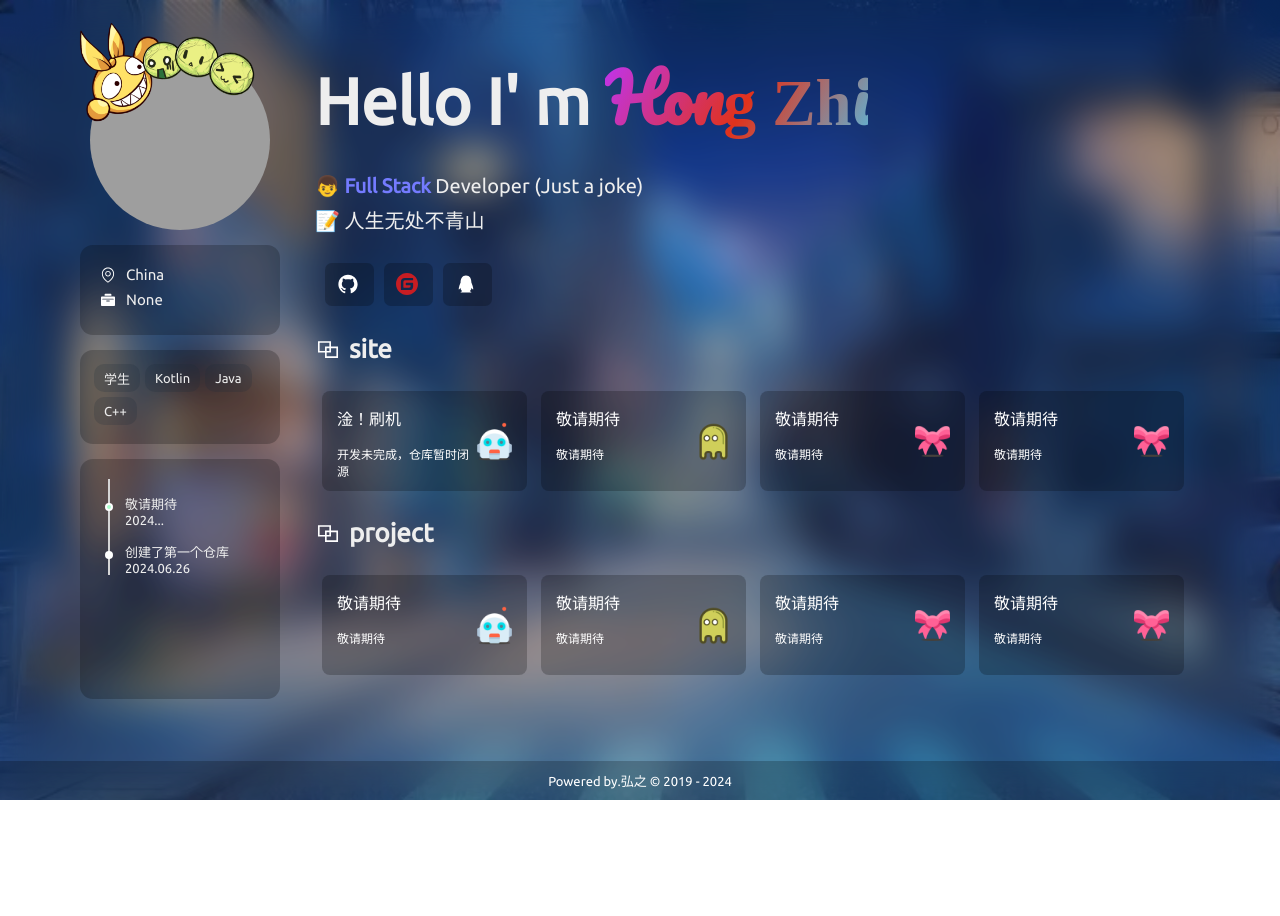
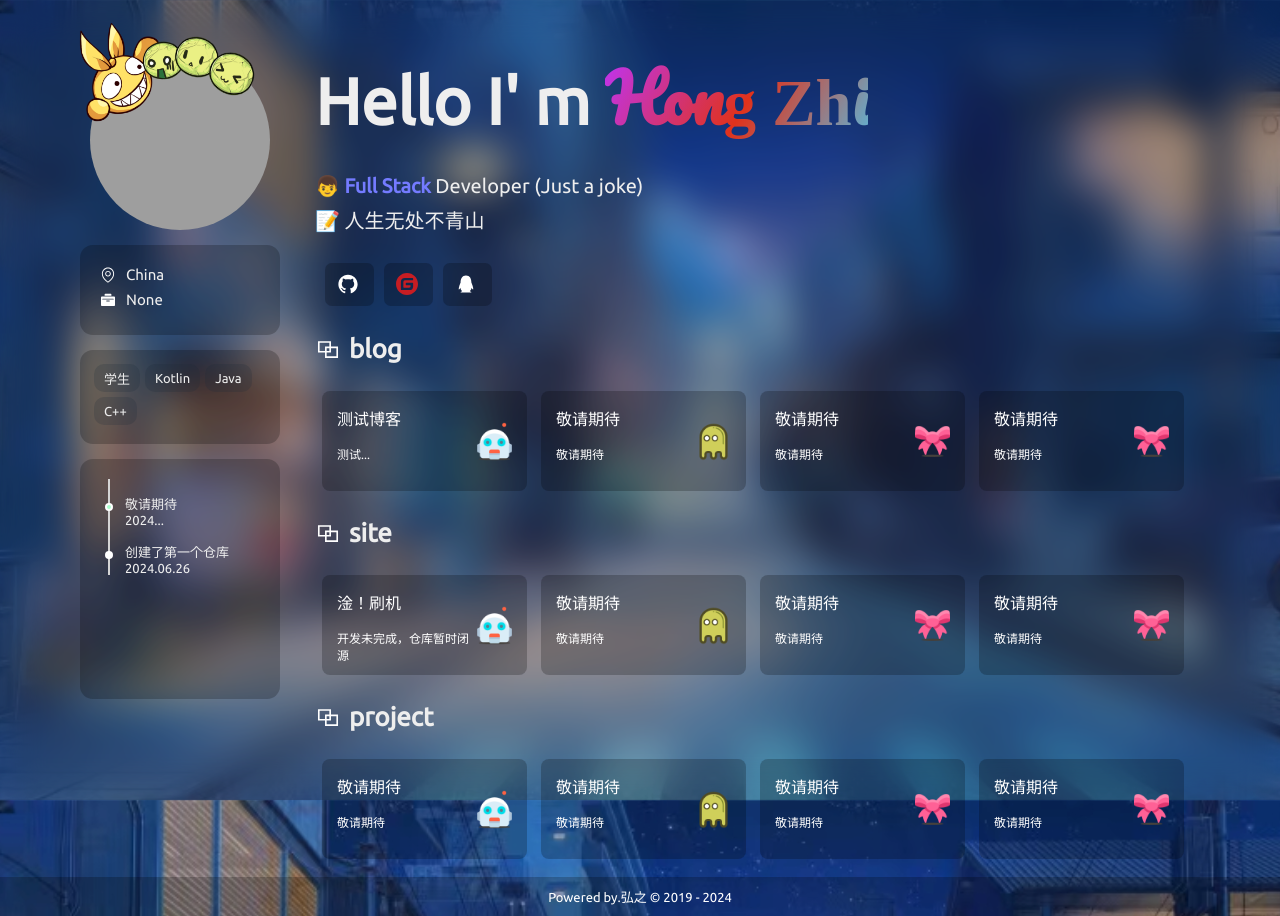
Before and after one commit to HongZhi-d/HongZhi-d.github.io, a plain HTML site: page index.html in a window 1280 px wide. Before the commit the page ends 800 px from the top, so only its background shows below. Drawn offline with Linux system fonts and the light colour scheme; grey boxes are pictures that could not be loaded; a script that the page names is missing.

Commit message:
Update index.html

```diff
--- a/index.html
+++ b/index.html
@@ -126,6 +126,51 @@
 
             <content>
                 <div class="title"><svg t="1705257422086" class="icon" viewBox="0 0 1024 1024" version="1.1"
+                    xmlns="http://www.w3.org/2000/svg" p-id="1891">
+                    <path
+                        d="M629.333333 202.666667v213.333333h277.333334v448h-512v-213.333333h-277.333334v-448h512z m213.333334 277.333333h-213.333334v170.666667h-170.666666v149.333333h384v-320z m-277.333334-213.333333h-384v320h213.333334v-170.666667h170.666666v-149.333333z m0 213.333333h-106.666666v106.666667h106.666666v-106.666667z"
+                        p-id="1892"></path>
+                </svg>blog </div>
+            <div class="projectList"><a class="projectItem a" target="_blank" href="./Blog/blog_first.html">
+                    <div class="projectItemLeft">
+                        <h1>测试博客</h1>
+                        <p>测试...</p>
+                    </div>
+                    <div class="projectItemRight">
+                        <img src="./static/img/i1.png" alt="">
+                    </div>
+
+                </a><a class="projectItem a" target="_blank" href="">
+                    <div class="projectItemLeft">
+                        <h1>敬请期待</h1>
+                        <p>敬请期待</p>
+                    </div>
+                    <div class="projectItemRight">
+                        <img src="./static/img/i2.png" alt="">
+                    </div>
+
+                </a>
+                <a class="projectItem a" target="_blank" href="">
+                    <div class="projectItemLeft">
+                        <h1>敬请期待</h1>
+                        <p>敬请期待</p>
+                    </div>
+                    <div class="projectItemRight">
+                        <img src="./static/img/i4.png" alt="">
+                    </div>
+
+                </a><a class="projectItem a" target="_blank" href="">
+                    <div class="projectItemLeft">
+                        <h1>敬请期待</h1>
+                        <p>敬请期待</p>
+                    </div>
+                    <div class="projectItemRight">
+                        <img src="./static/img/i4.png" alt="">
+                    </div>
+
+                </a>
+            </div>
+                <div class="title"><svg t="1705257422086" class="icon" viewBox="0 0 1024 1024" version="1.1"
                         xmlns="http://www.w3.org/2000/svg" p-id="1891">
                         <path
                             d="M629.333333 202.666667v213.333333h277.333334v448h-512v-213.333333h-277.333334v-448h512z m213.333334 277.333333h-213.333334v170.666667h-170.666666v149.333333h384v-320z m-277.333334-213.333333h-384v320h213.333334v-170.666667h170.666666v-149.333333z m0 213.333333h-106.666666v106.666667h106.666666v-106.666667z"
```
